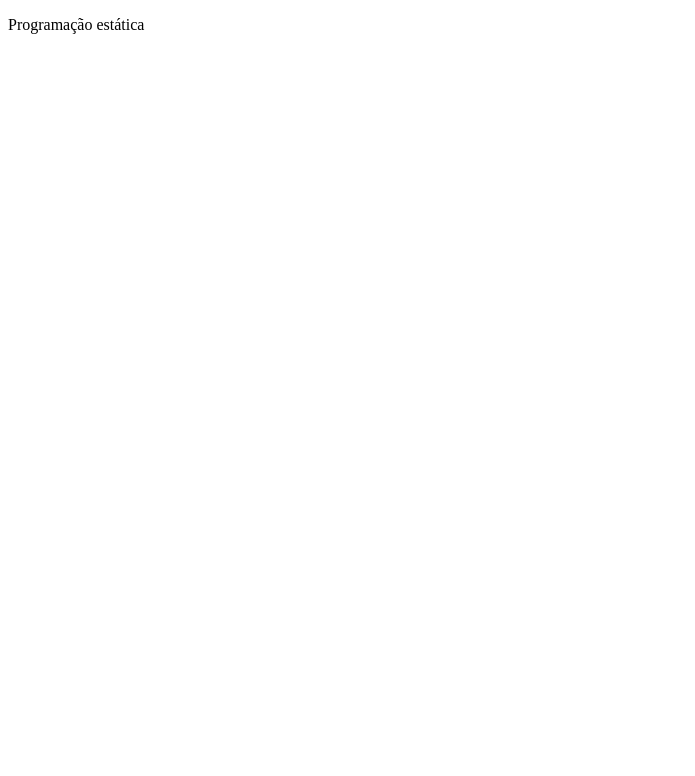
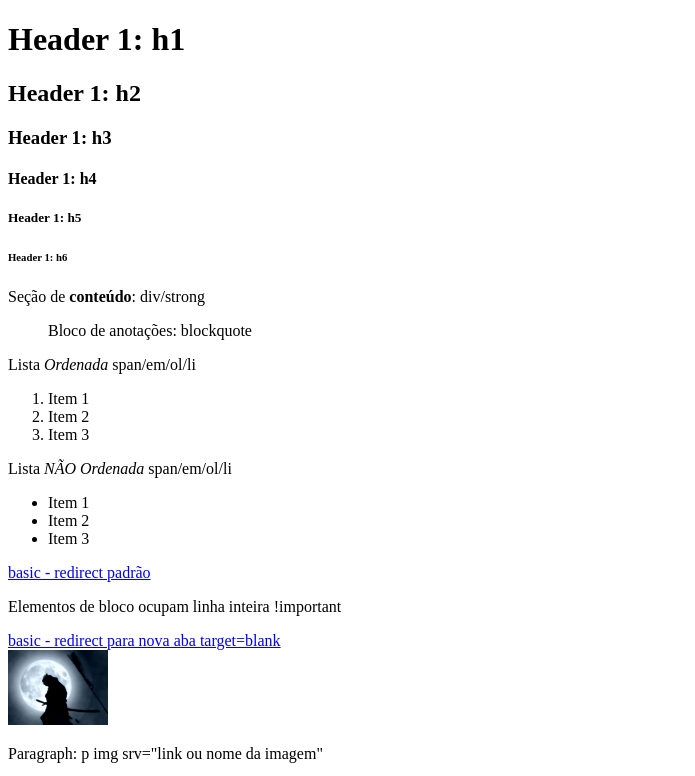
Before and after one commit to diego-salves/JS-course, a plain HTML site: page html-basics/basic.html in a window 1280 px wide. Shown: the top 776 px of the page, without its empty margins (0-695 px from the left). Drawn offline with Linux system fonts and the light colour scheme; grey boxes are pictures that could not be loaded.

Commit message:
update/added comments to html file

```diff
--- a/html-basics/basic.html
+++ b/html-basics/basic.html
@@ -1,10 +1,51 @@
 <!DOCTYPE html>
 <html lang="en">
 <head>
+    <title> HTML Basic</title>
     <meta charset="UTF-8">
-    <title>What you need to know about <HTML:xml></HTML:xml></title>
+    <meta http-equiv="X-UA-Compatible" content="IE=edge">
+    <meta name="viewport" content="width=device-width, initial-scale=1.0">
+    <title>Document</title>
 </head>
 <body>
-    <p>Programação estática</p>
+    <h1>Header 1: h1</h1>
+    <h2>Header 1: h2</h2>
+    <h3>Header 1: h3</h3>
+    <h4>Header 1: h4</h4>
+    <h5>Header 1: h5</h5>
+    <h6>Header 1: h6</h6>
+
+    <div>
+        Seção de <strong>conteúdo</strong>: div/strong
+    </div>
+
+    <blockquote>Bloco de anotações: blockquote</blockquote></blockquote>
+
+    <span>Lista <em>Ordenada</em> span/em/ol/li</span>
+    <ol>
+        <li>Item 1</li>
+        <li>Item 2</li>
+        <li>Item 3</li>
+    </ol>
+
+    <span>Lista <em>NÃO Ordenada</em> span/em/ol/li</span>
+    <ul>
+        <li>Item 1</li>
+        <li>Item 2</li>
+        <li>Item 3</li>
+    </ul>
+
+    <a href="basic.html">basic - redirect padrão</a>
+
+    <p>Elementos de bloco ocupam linha inteira !important</p>
+
+    <a href="basic.html" target="_blank">basic - redirect para nova aba target=blank</a>
+    <br>
+    <img src="teste.jpg" alt="Samurai" style="width:100px">
+    <p>Paragraph: p  img srv="link ou nome da imagem"</p>
+
+    <img src="https://www.w3schools.com/w3images/fjords.jpg" alt="Fjords" style="width:50%">
+
+
 </body>
 </html>
```
Also changed, not shown: html-basics/teste.jpg (added).
